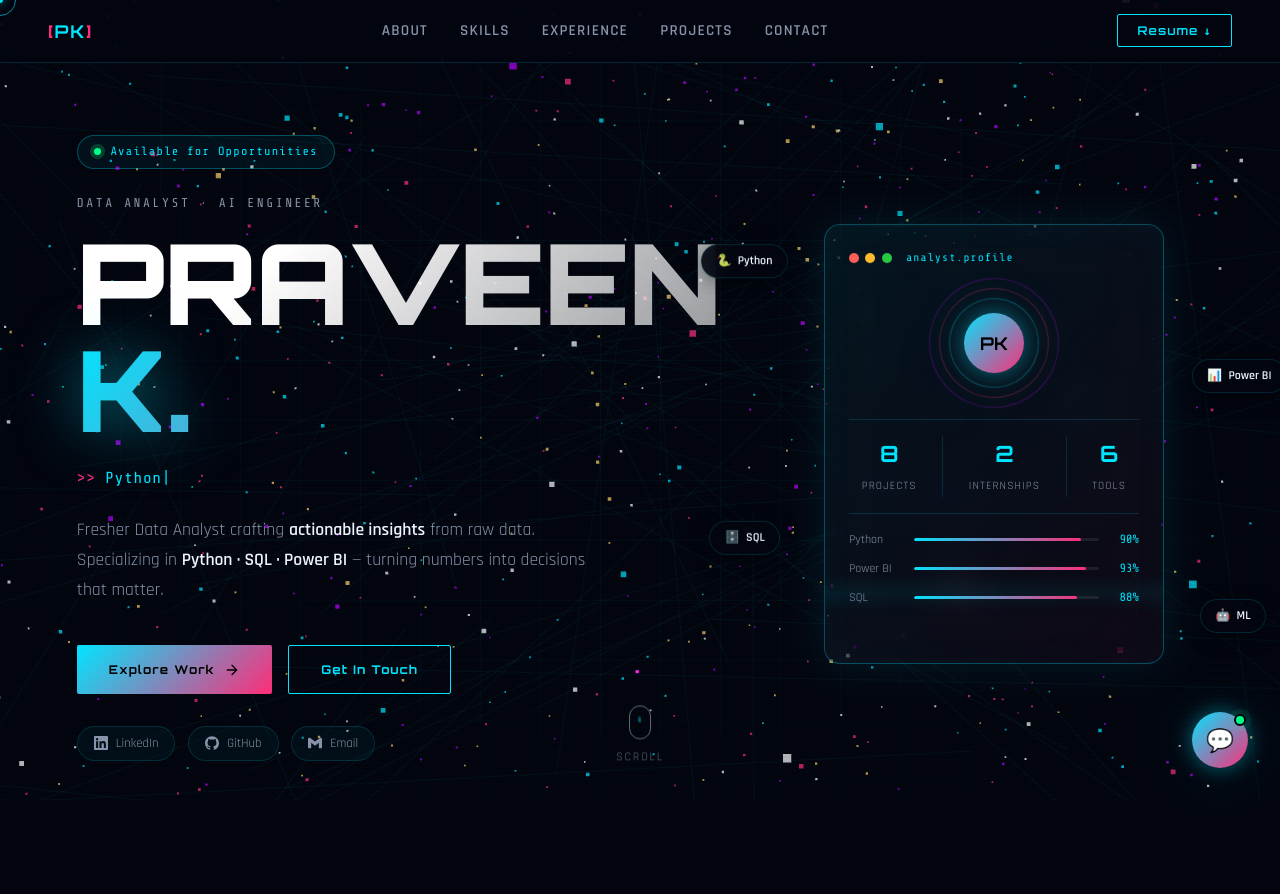
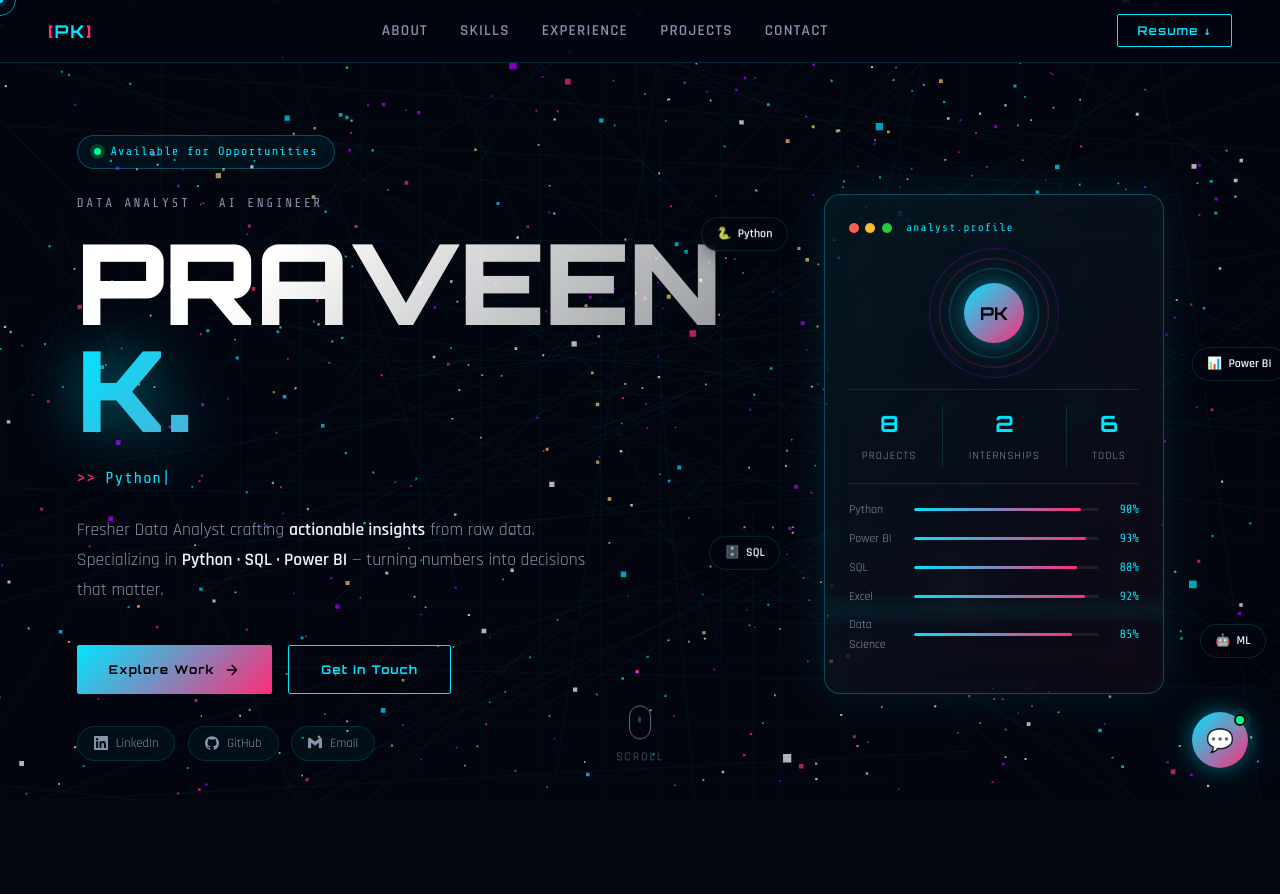
Before and after one commit to Praveenmarshal/PraveenK, a Flask app: page / in a window 1280 px wide. Shown: the top 894 px of the page. Run offline with Flask 3, Linux system fonts and the light colour scheme.

Commit message:
Fix: resume PDF included, add Excel+DataScience to hero card

```diff
--- a/static/css/style.css
+++ b/static/css/style.css
@@ -284,7 +284,7 @@ section{
 .hero-art-col{position:relative;display:flex;justify-content:center;align-items:center}
 
 .holo-card{
-  width:340px;height:440px;
+  width:340px;height:500px;
   border-radius:16px;
   border:1px solid rgba(0,229,255,.3);
   background:linear-gradient(135deg,rgba(0,229,255,.06),rgba(255,45,120,.04));
--- a/templates/index.html
+++ b/templates/index.html
@@ -117,6 +117,8 @@
             <div class="hb-item"><span>Python</span><div class="hb-track"><div class="hb-fill" style="--w:90%"></div></div><span>90%</span></div>
             <div class="hb-item"><span>Power BI</span><div class="hb-track"><div class="hb-fill" style="--w:93%"></div></div><span>93%</span></div>
             <div class="hb-item"><span>SQL</span><div class="hb-track"><div class="hb-fill" style="--w:88%"></div></div><span>88%</span></div>
+            <div class="hb-item"><span>Excel</span><div class="hb-track"><div class="hb-fill" style="--w:92%"></div></div><span>92%</span></div>
+            <div class="hb-item"><span>Data Science</span><div class="hb-track"><div class="hb-fill" style="--w:85%"></div></div><span>85%</span></div>
           </div>
           <div class="holo-scanline"></div>
         </div>
```
Also changed, not shown: 2 other files.
